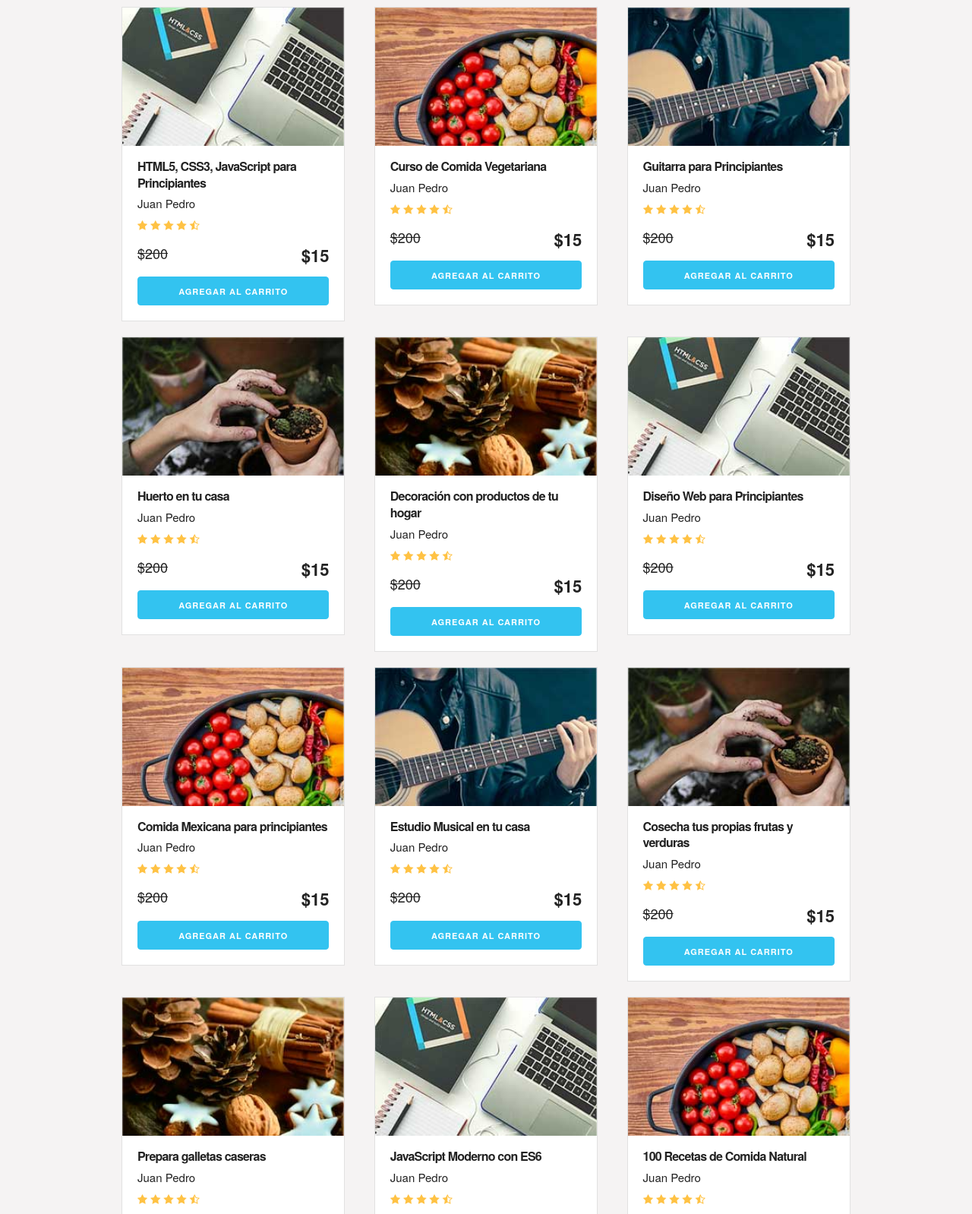
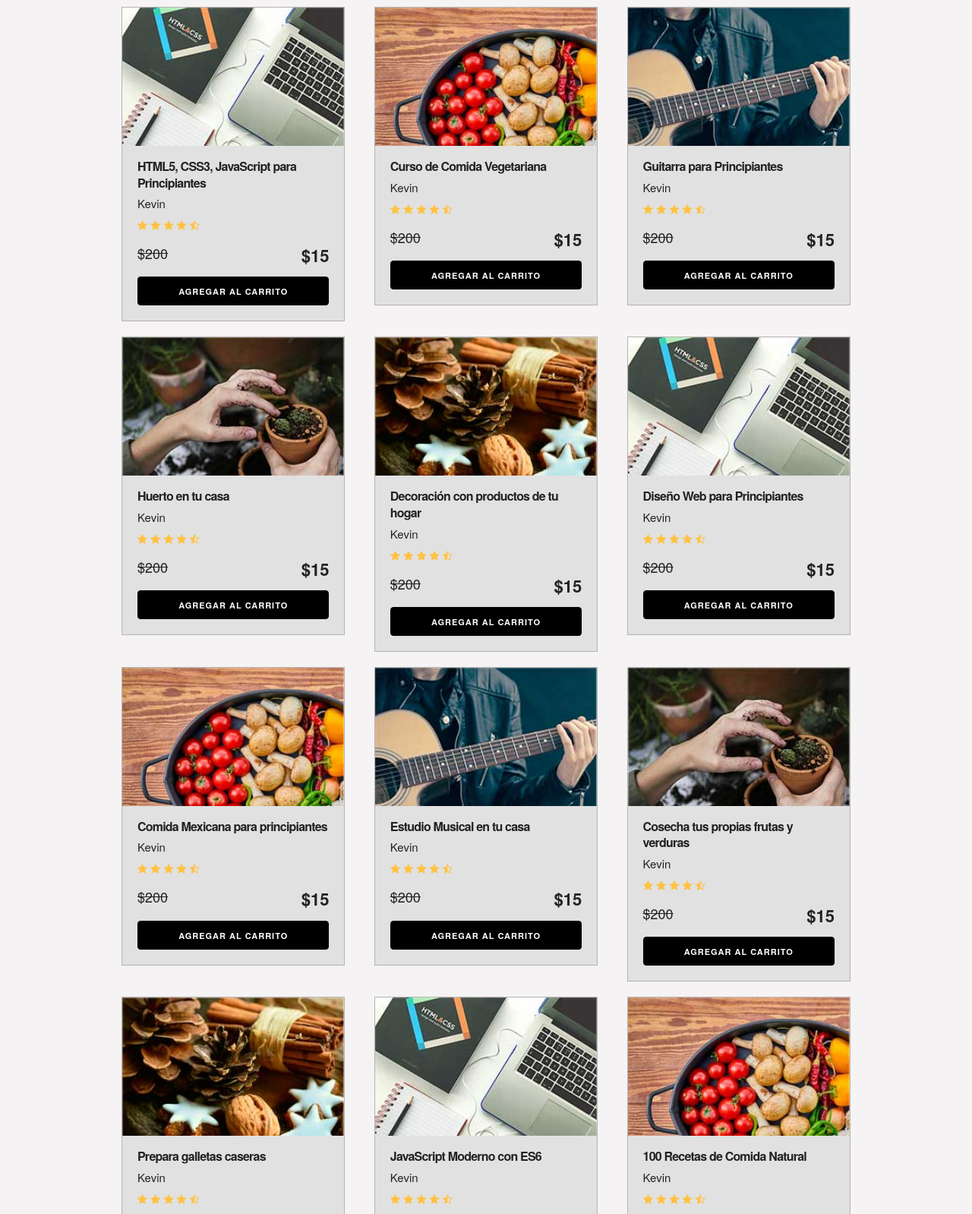
Before and after one commit to kevinleon2005/Proyecto-Carrito, a plain HTML site: page ProyectoCarrito/index.html in a window 1280 px wide. Shown: the part 628-2226 px from the top of the page at 76% size. Drawn offline with Linux system fonts and the light colour scheme.

```diff
--- a/ProyectoCarrito/css/custom.css
+++ b/ProyectoCarrito/css/custom.css
@@ -25,11 +25,11 @@
     }
 }
 .borrar-curso {
-    background-color: red;
+    background-color: white;
     border-radius: 50%;
     padding: 5px 10px;
     text-decoration: none;
-    color: white;
+    color: black;
     font-weight: bold;
 }
 
@@ -58,14 +58,15 @@
 
     top:100%;
     z-index: 1;
-    background-color: white;
+    background-color: black;
+    color: white;
     padding: 20px;
     min-height: 400px;
     min-width: 300px;
 }
 .vacio {
     padding: 10px;
-    background-color: crimson;
+    background-color: black;
     text-align: center;
     border-radius: 10px;
     color: white;
@@ -100,16 +101,16 @@
 
 .barra {
     padding: 20px 0;
-    background: #741d51; /* Old browsers */
-    background: -moz-linear-gradient(left, #741d51 0%, #e44e52 100%); /* FF3.6-15 */
-    background: -webkit-linear-gradient(left, #741d51 0%,#e44e52 100%); /* Chrome10-25,Safari5.1-6 */
-    background: linear-gradient(to right, #741d51 0%,#e44e52 100%); /* W3C, IE10+, FF16+, Chrome26+, Opera12+, Safari7+ */
+    background: #0aa6bb; /* Old browsers */
+    background: -moz-linear-gradient(left, #0aa6bb 0%, #4ee45a 100%); /* FF3.6-15 */
+    background: -webkit-linear-gradient(left, #0aa6bb 0%,#4ee45a 100%); /* Chrome10-25,Safari5.1-6 */
+    background: linear-gradient(to right, #0aa6bb 0%,#4ee45a 100%); /* W3C, IE10+, FF16+, Chrome26+, Opera12+, Safari7+ */
     filter: progid:DXImageTransform.Microsoft.gradient( startColorstr='#741d51', endColorstr='#e44e52',GradientType=1 ); /* IE6-9 */
 }
 
 .barra p {
     margin:0;
-    color: white;
+    color: black;
 }
 .icono {
     background-repeat: no-repeat;
@@ -143,8 +144,8 @@
 
 .card {
     text-align: center;
-    border: 1px solid #e1e1e1;
-    background: white;
+    border: 1px solid #b5b2b2;
+    background: #e1e1e1;
 }
 @media (min-width: 550px) {
     .card {
--- a/ProyectoCarrito/css/skeleton.css
+++ b/ProyectoCarrito/css/skeleton.css
@@ -158,9 +158,9 @@
 /* Links
 –––––––––––––––––––––––––––––––––––––––––––––––––– */
 a {
-  color: #1EAEDB; }
+  color: #000; }
 a:hover {
-  color: #0FA0CE; }
+  color: #000; }
 
 
 /* Buttons
@@ -206,8 +206,8 @@
 input[type="reset"].button-primary,
 input[type="button"].button-primary {
   color: #FFF;
-  background-color: #33C3F0;
-  border-color: #33C3F0; }
+  background-color: #000;
+  border-color: #000; }
 .button.button-primary:hover,
 button.button-primary:hover,
 input[type="submit"].button-primary:hover,
@@ -219,8 +219,8 @@
 input[type="reset"].button-primary:focus,
 input[type="button"].button-primary:focus {
   color: #FFF;
-  background-color: #1EAEDB;
-  border-color: #1EAEDB; }
+  background-color: #000;
+  border-color: #000; }
 
 
 /* Forms
--- a/ProyectoCarrito/index.html
+++ b/ProyectoCarrito/index.html
@@ -4,7 +4,7 @@
     <meta charset="UTF-8">
     <meta name="viewport" content="width=device-width, initial-scale=1.0">
     <meta http-equiv="X-UA-Compatible" content="ie=edge">
-    <title>Carrito</title>
+    <title>Carrito de compras</title>
     <link rel="stylesheet" href="css/normalize.css">
     <link rel="stylesheet" href="css/skeleton.css">
     <link rel="stylesheet" href="css/custom.css">
@@ -90,7 +90,7 @@
                     <img src="img/curso1.jpg" class="imagen-curso u-full-width">
                     <div class="info-card">
                         <h4>HTML5, CSS3, JavaScript para Principiantes</h4>
-                        <p>Juan Pedro</p>
+                        <p>Kevin</p>
                         <img src="img/estrellas.png">
                         <p class="precio">$200  <span class="u-pull-right ">$15</span></p>
                         <a href="#" class="u-full-width button-primary button input agregar-carrito" data-id="1">Agregar Al Carrito</a>
@@ -102,7 +102,7 @@
                         <img src="img/curso2.jpg" class="imagen-curso u-full-width">
                         <div class="info-card">
                             <h4>Curso de Comida Vegetariana</h4>
-                            <p>Juan Pedro</p>
+                            <p>Kevin</p>
                             <img src="img/estrellas.png">
                             <p class="precio">$200  <span class="u-pull-right ">$15</span></p>
                             <a href="#" class="u-full-width button-primary button input agregar-carrito" data-id="2">Agregar Al Carrito</a>
@@ -114,7 +114,7 @@
                         <img src="img/curso3.jpg" class="imagen-curso u-full-width">
                         <div class="info-card">
                             <h4>Guitarra para Principiantes</h4>
-                            <p>Juan Pedro</p>
+                            <p>Kevin</p>
                             <img src="img/estrellas.png">
                             <p class="precio">$200  <span class="u-pull-right ">$15</span></p>
                             <a href="#" class="u-full-width button-primary button input agregar-carrito" data-id="3">Agregar Al Carrito</a>
@@ -129,7 +129,7 @@
                     <img src="img/curso4.jpg" class="imagen-curso u-full-width">
                     <div class="info-card">
                         <h4>Huerto en tu casa</h4>
-                        <p>Juan Pedro</p>
+                        <p>Kevin</p>
                         <img src="img/estrellas.png">
                         <p class="precio">$200  <span class="u-pull-right ">$15</span></p>
                         <a href="#" class="u-full-width button-primary button input agregar-carrito" data-id="4">Agregar Al Carrito</a>
@@ -141,7 +141,7 @@
                         <img src="img/curso5.jpg" class="imagen-curso u-full-width">
                         <div class="info-card">
                             <h4>Decoración con productos de tu hogar</h4>
-                            <p>Juan Pedro</p>
+                            <p>Kevin</p>
                             <img src="img/estrellas.png">
                             <p class="precio">$200  <span class="u-pull-right ">$15</span></p>
                             <a href="#" class="u-full-width button-primary button input agregar-carrito" data-id="5">Agregar Al Carrito</a>
@@ -153,7 +153,7 @@
                         <img src="img/curso1.jpg" class="imagen-curso u-full-width">
                         <div class="info-card">
                             <h4>Diseño Web para Principiantes</h4>
-                            <p>Juan Pedro</p>
+                            <p>Kevin</p>
                             <img src="img/estrellas.png">
                             <p class="precio">$200  <span class="u-pull-right ">$15</span></p>
                             <a href="#" class="u-full-width button-primary button input agregar-carrito" data-id="6">Agregar Al Carrito</a>
@@ -167,7 +167,7 @@
                     <img src="img/curso2.jpg" class="imagen-curso u-full-width">
                     <div class="info-card">
                         <h4>Comida Mexicana para principiantes</h4>
-                        <p>Juan Pedro</p>
+                        <p>Kevin</p>
                         <img src="img/estrellas.png">
                         <p class="precio">$200  <span class="u-pull-right ">$15</span></p>
                         <a href="#" class="u-full-width button-primary button input agregar-carrito" data-id="7">Agregar Al Carrito</a>
@@ -179,7 +179,7 @@
                         <img src="img/curso3.jpg" class="imagen-curso u-full-width">
                         <div class="info-card">
                             <h4>Estudio Musical en tu casa</h4>
-                            <p>Juan Pedro</p>
+                            <p>Kevin</p>
                             <img src="img/estrellas.png">
                             <p class="precio">$200  <span class="u-pull-right ">$15</span></p>
                             <a href="#" class="u-full-width button-primary button input agregar-carrito" data-id="8">Agregar Al Carrito</a>
@@ -191,7 +191,7 @@
                         <img src="img/curso4.jpg" class="imagen-curso u-full-width">
                         <div class="info-card">
                             <h4>Cosecha tus propias frutas y verduras</h4>
-                            <p>Juan Pedro</p>
+                            <p>Kevin</p>
                             <img src="img/estrellas.png">
                             <p class="precio">$200  <span class="u-pull-right ">$15</span></p>
                             <a href="#" class="u-full-width button-primary button input agregar-carrito" data-id="9">Agregar Al Carrito</a>
@@ -205,7 +205,7 @@
                         <img src="img/curso5.jpg" class="imagen-curso u-full-width">
                         <div class="info-card">
                             <h4>Prepara galletas caseras</h4>
-                            <p>Juan Pedro</p>
+                            <p>Kevin</p>
                             <img src="img/estrellas.png">
                             <p class="precio">$200  <span class="u-pull-right ">$15</span></p>
                             <a href="#" class="u-full-width button-primary button input agregar-carrito" data-id="10">Agregar Al Carrito</a>
@@ -217,7 +217,7 @@
                             <img src="img/curso1.jpg" class="imagen-curso u-full-width">
                             <div class="info-card">
                                 <h4>JavaScript Moderno con ES6</h4>
-                                <p>Juan Pedro</p>
+                                <p>Kevin</p>
                                 <img src="img/estrellas.png">
                                 <p class="precio">$200  <span class="u-pull-right ">$15</span></p>
                                 <a href="#" class="u-full-width button-primary button input agregar-carrito" data-id="11">Agregar Al Carrito</a>
@@ -229,7 +229,7 @@
                             <img src="img/curso2.jpg" class="imagen-curso u-full-width">
                             <div class="info-card">
                                 <h4>100 Recetas de Comida Natural</h4>
-                                <p>Juan Pedro</p>
+                                <p>Kevin</p>
                                 <img src="img/estrellas.png">
                                 <p class="precio">$200  <span class="u-pull-right ">$15</span></p>
                                 <a href="#" class="u-full-width button-primary button input agregar-carrito" data-id="12">Agregar Al Carrito</a>
```
